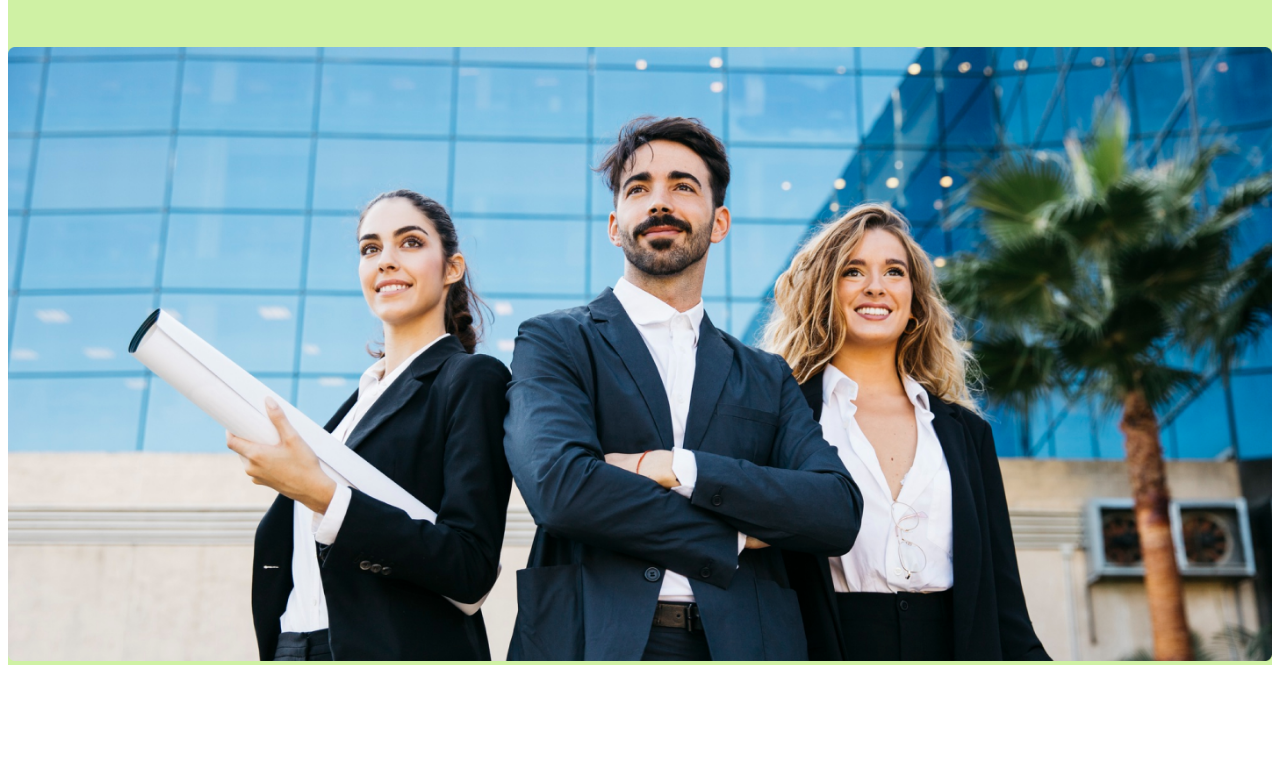
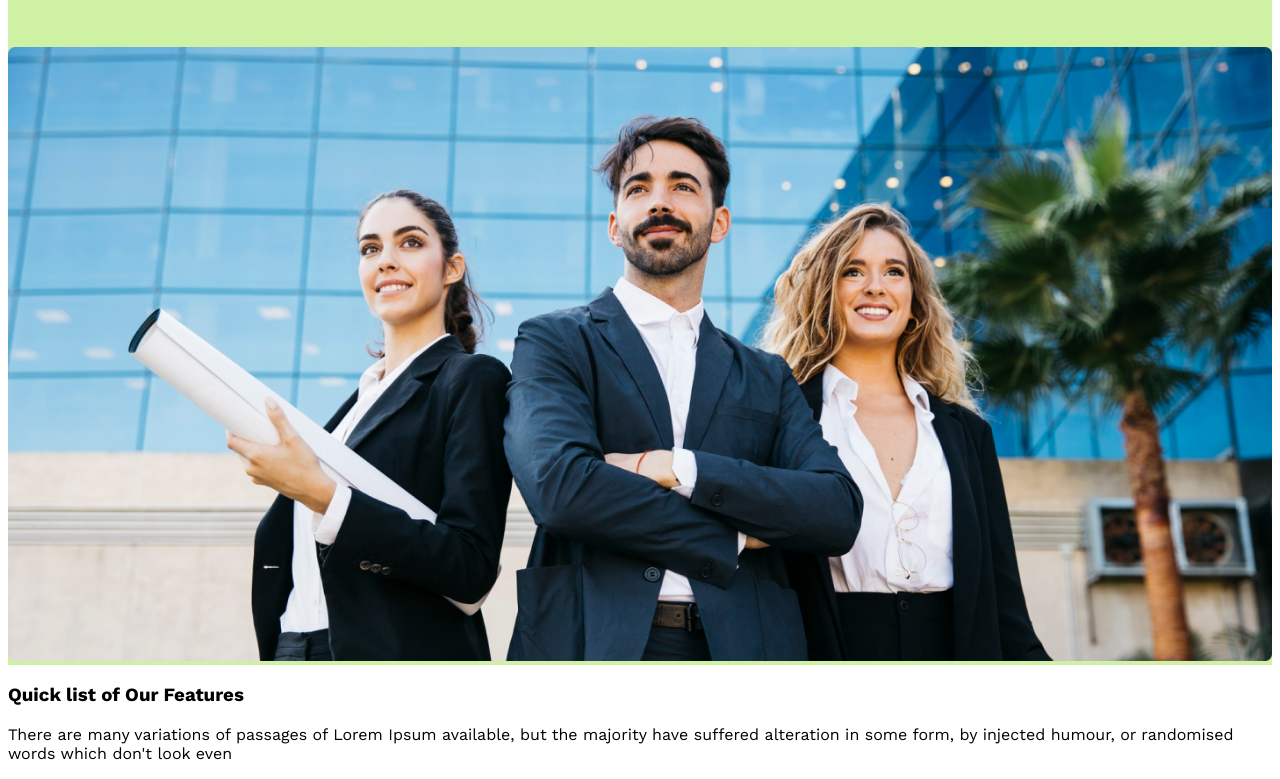
Before and after one commit to mahdihasanf53/g3-abrar, a plain HTML site: page index.html in a window 1280 px wide. Shown: the part 519-1298 px from the top of the page. Before the commit the page ends 1192 px from the top, so only its background shows below. Drawn offline with nearby package versions, Linux system fonts and the light colour scheme.

Commit message:
added my all task

```diff
--- a/index.html
+++ b/index.html
@@ -29,7 +29,18 @@
         </div>
     </header>
     <main>
+        <section class="team-feature">
+           <div class="team">
 
+           </div>
+           <div class="feature">
+            <h3 class="feature-title">Quick list of Our <span>Features</span></h3>
+            <p class="feature-discription">There are many variations of passages of Lorem
+                Ipsum available, but the majority have suffered alteration in some form,
+                by injected humour, or randomised words which don't look even
+            </p>
+           </div>
+        </section>
     </main>
     <footer>
 
--- a/style/g3abrar.css
+++ b/style/g3abrar.css
@@ -30,6 +30,10 @@
     font-weight: 600;
     border-radius: 8px;
     border: 0;
+}
+main{
+    max-width: 1440px;
+    margin: 0 auto;
 }
 
 /* header style */
```
